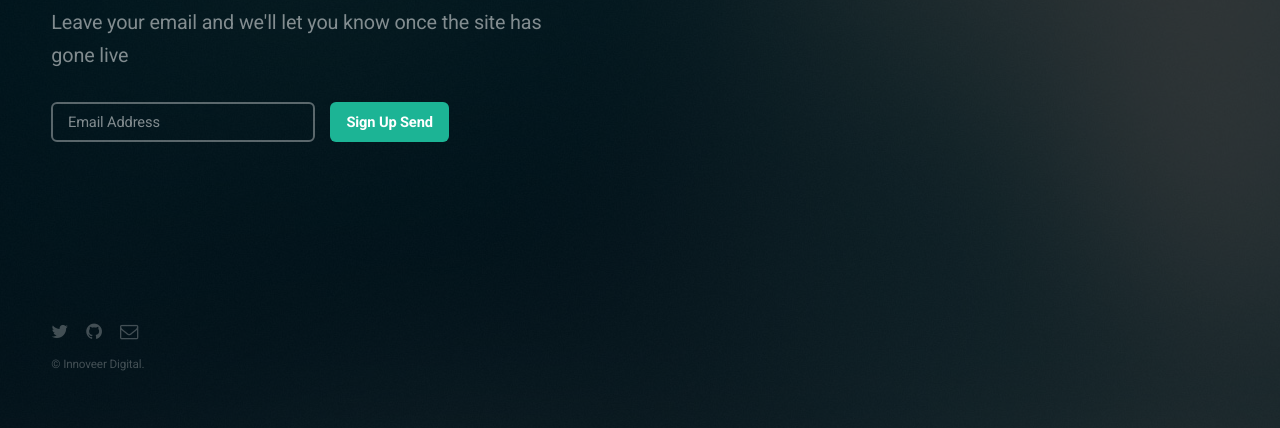
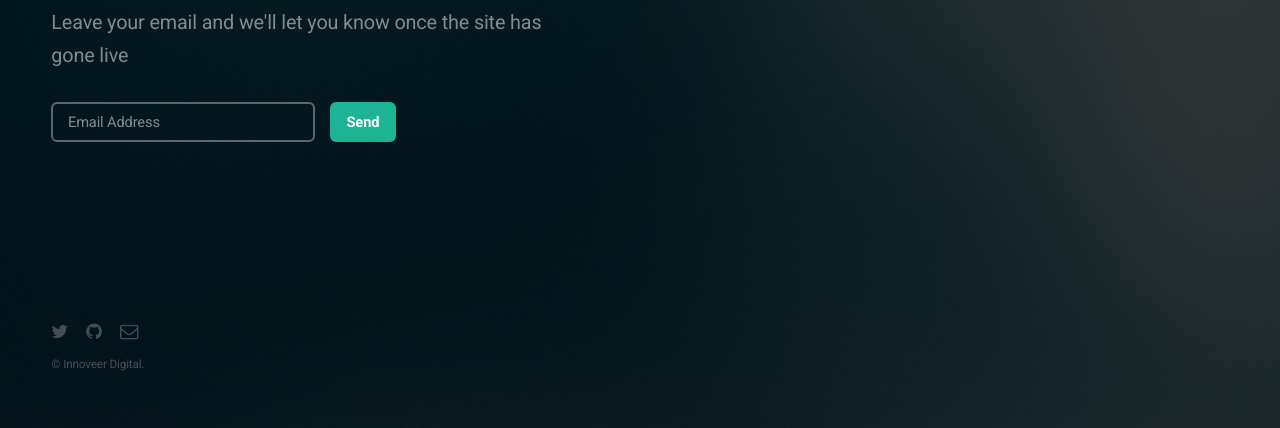
Before and after one commit to findcal/findcal.github.io, a plain HTML site: page index.html in a window 1280 px wide. Shown: the part 372-800 px from the top of the page. Drawn offline with Linux system fonts and the light colour scheme.

Commit message:
edit
change sign up value

```diff
--- a/index.html
+++ b/index.html
@@ -26,7 +26,7 @@
 		<!-- Signup Form -->
 			<form id="signup-form" method="post" action="https://formspree.io/calvin@innoveerdigital.com"method="POST">
 				<input type="email" name="email _replyto" id="email" placeholder="Email Address" />
-				<input type="submit" value="Sign Up Send" />
+				<input type="submit" value="Send" />
 			</form>
 
 		<!-- Footer -->
```
